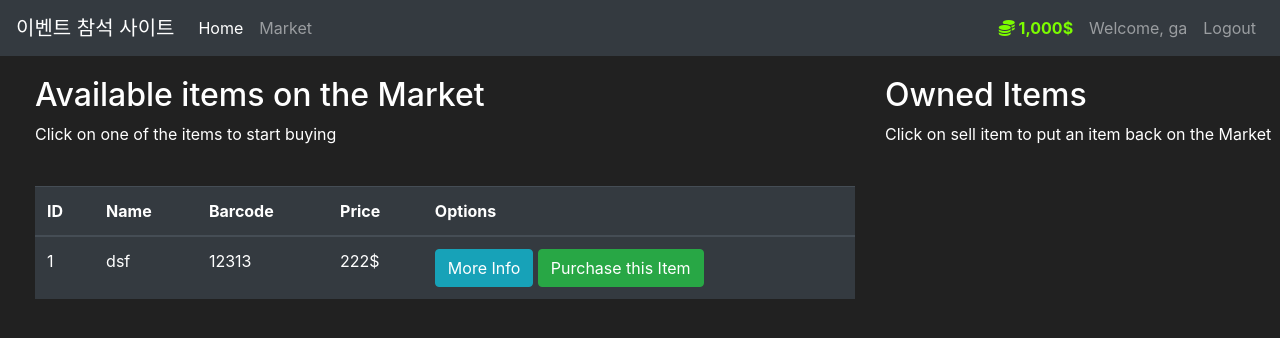
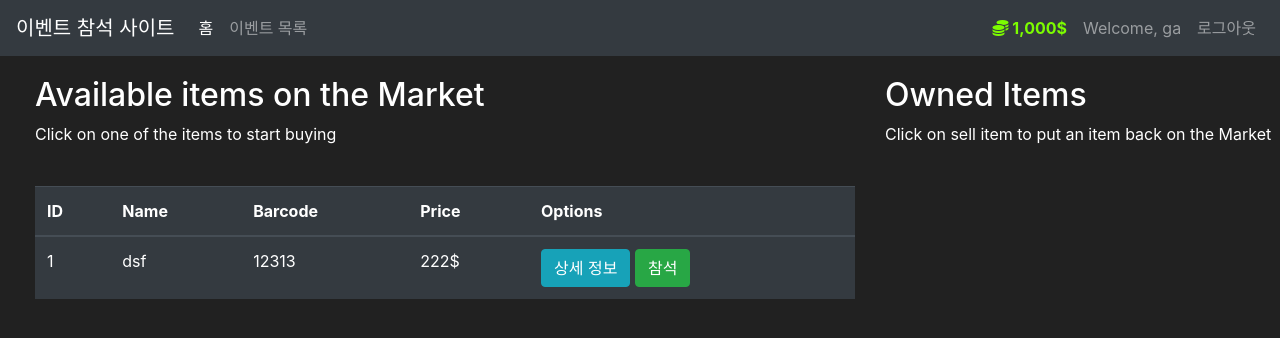
Before and after one commit to changdol-qq/DevOps_Project, a Flask app: page /market in a window 1280 px wide. Shown: the top 338 px of the page. Run offline with Flask 3, Linux system fonts and the light colour scheme; a user stored in the database is signed in; some libraries are stand-ins or nearby versions.

Commit message:
add Dockerfile and terraform file

```diff
--- a/Python_Web_Application/market/forms.py
+++ b/Python_Web_Application/market/forms.py
@@ -15,11 +15,11 @@ class RegisterFrom(FlaskForm):
         if email_address:
             raise ValidationError('Email Address already exists! Please try a different email address')
 
-    username = StringField(label='User Name:', validators=[Length(min=2, max=30), DataRequired()])
-    email_address = StringField(label='Email Address:', validators=[Email(),DataRequired()])
-    password1 = PasswordField(label='Password:', validators=[Length(min=6),DataRequired()])
-    password2 = PasswordField(label='Confirm Password', validators=[EqualTo('password1'),DataRequired()])
-    submit = SubmitField(label='Create Account')
+    username = StringField(label='아이디:', validators=[Length(min=2, max=30), DataRequired()])
+    email_address = StringField(label='이메일 주소:', validators=[Email(),DataRequired()])
+    password1 = PasswordField(label='비밀번호:', validators=[Length(min=6),DataRequired()])
+    password2 = PasswordField(label='비밀번호 확인', validators=[EqualTo('password1'),DataRequired()])
+    submit = SubmitField(label='계정 생성')
 
 
 class LoginForm(FlaskForm):
--- a/Python_Web_Application/market/routes.py
+++ b/Python_Web_Application/market/routes.py
@@ -54,7 +54,7 @@ def register_page():
         db.session.add(user_to_create)
         db.session.commit()
         login_user(user_to_create)
-        flash(f" Account created successfully! You are now logged in as {user_to_create.username}")
+        flash(f"회원가입이 성공적으로 완료되었습니다. {user_to_create.username}으로 로그인 되었습니다.")
         return redirect(url_for('market_page'))
     if form.errors != {}: #If there are not errors from the validations
         for err_msg in form.errors.values():
--- a/Python_Web_Application/market/templates/base.html
+++ b/Python_Web_Application/market/templates/base.html
@@ -21,10 +21,10 @@
       <div class="collapse navbar-collapse" id="navbarNav">
         <ul class="navbar-nav mr-auto">
             <li class="nav-item active">
-                <a class="nav-link" href="{{ url_for('home_page') }}">Home <span class="sr-only">(current)</span></a>
+                <a class="nav-link" href="{{ url_for('home_page') }}">홈 <span class="sr-only">(current)</span></a>
             </li>
             <li class="nav-item">
-                <a class="nav-link" href="{{ url_for('market_page') }}">Market</a>
+                <a class="nav-link" href="{{ url_for('market_page') }}">이벤트 목록</a>
             </li>
         </ul>
           {% if current_user.is_authenticated %}
@@ -40,16 +40,16 @@
               <a class="nav-link">Welcome, {{ current_user.username }}</a>
             </li>
             <li class="nav-item">
-                <a class="nav-link" href="{{ url_for('logout_page')}}">Logout</a>
+                <a class="nav-link" href="{{ url_for('logout_page')}}">로그아웃</a>
             </li>
          </ul>
           {% else %}
           <ul class="navbar-nav">
               <li class="nav-item">
-                  <a class="nav-link" href="{{ url_for('login_page')}}">Login</a>
+                  <a class="nav-link" href="{{ url_for('login_page')}}">로그인</a>
               </li>
               <li class="nav-item">
-                  <a class="nav-link" href="{{ url_for('register_page') }}">Register</a>
+                  <a class="nav-link" href="{{ url_for('register_page') }}">회원가입</a>
               </li>
            </ul>
           {% endif %}
--- a/Python_Web_Application/market/templates/login.html
+++ b/Python_Web_Application/market/templates/login.html
@@ -24,7 +24,7 @@
 
             <div class="checkbox mb-3">
                <h6>아이디가 없으신가요?</h6>
-               <a class="btn btn-sm btn-secondary" href="{{ url_for('register_page') }}">Register</a>
+               <a class="btn btn-sm btn-secondary" href="{{ url_for('register_page') }}">회원가입</a>
             </div>
 
             {{ form.submit(class="btn btn-lg btn-block btn-primary") }}
--- a/Python_Web_Application/market/templates/market.html
+++ b/Python_Web_Application/market/templates/market.html
@@ -30,8 +30,8 @@ Market Page
                <td>{{ item.barcode }}</td>
                <td>{{ item.price }}$</td>
                <td>
-                  <button class="btn btn-outline btn-info" data-toggle="modal" data-target="#Modal-MoreInfo-{{ item.id }}">More Info</button>
-                  <button class="btn btn-outline btn-success" data-toggle="modal" data-target="#Modal-PurchaseConfirm-{{ item.id }}">Purchase this Item</button>
+                  <button class="btn btn-outline btn-info" data-toggle="modal" data-target="#Modal-MoreInfo-{{ item.id }}">상세 정보</button>
+                  <button class="btn btn-outline btn-success" data-toggle="modal" data-target="#Modal-PurchaseConfirm-{{ item.id }}">참석</button>
                </td>
             </tr>
             {% endfor %}
```
Also changed, not shown: Kubernetes/pod.yaml (added, +14 -0 lines), Python_Web_Application/instance/market.db, 4 other files.
